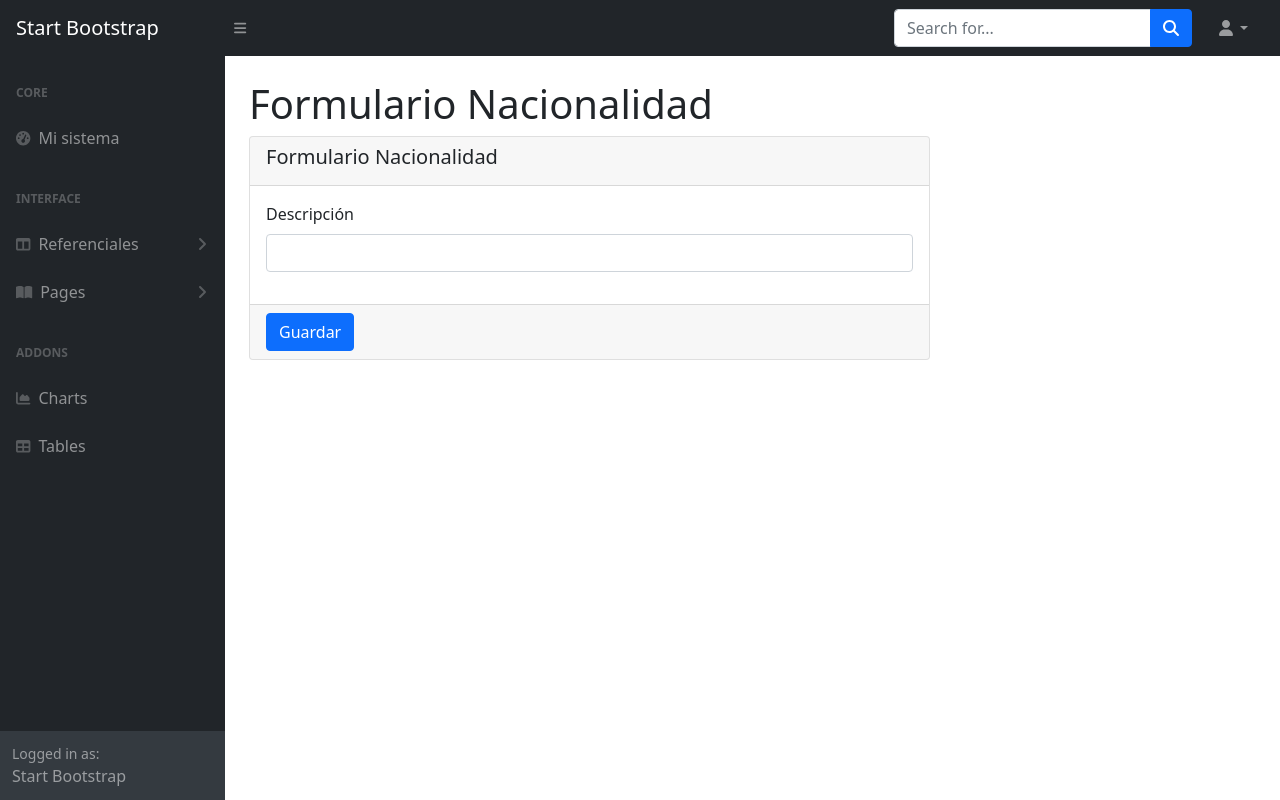
After one commit to gallopelado/ejemplo-proyecto-taller-4, a Flask app: page /seguridad/nacionalidad/frm_nacionalidad in a window 1280 px wide. The commit adds this page. Run offline with Flask 2, Linux system fonts and the light colour scheme; some libraries are stand-ins or nearby versions.

Commit message:
add: Se desarrollo la vista de nacionalidades, su listado y el agregar

```diff
--- a/app/__init__.py
+++ b/app/__init__.py
@@ -9,8 +9,9 @@ from app.rutas.referenciales.nacionalidad.nacionalidad_routes import nacmod
 
 # Se registran los modulos de referenciales
 # Versión corta
-app.register_blueprint(ciudadmod, url_prefix="/ciudad")
-app.register_blueprint(nacmod, url_prefix="/nacionalidad")
+ref = '/seguridad'
+app.register_blueprint(ciudadmod, url_prefix=f"{ref}/ciudad")
+app.register_blueprint(nacmod, url_prefix=f"{ref}/nacionalidad")
 
 # Versión larga
 #app.register_blueprint(rutas.ciudad.ciudad_routes.ciudadmod, url_prefix="/ciudad")
--- a/app/rutas/referenciales/nacionalidad/nacionalidad_routes.py
+++ b/app/rutas/referenciales/nacionalidad/nacionalidad_routes.py
@@ -1,13 +1,27 @@
-from flask import Blueprint, render_template
+from flask import Blueprint, render_template, request, redirect, url_for
 from app.modelos.referenciales.nacionalidades.NacionalidadModel import NacionalidadModel
 
 # Se crea el módulo para Blueprint
 nacmod = Blueprint("nacionalidad", __name__, template_folder="templates")
 nac_model = NacionalidadModel()
 
-# Los endpoints
+# Los endpoints de formularios
 @nacmod.route('/')
 def index():
     items = nac_model.listarTodos()
     print(items)
     return render_template('nacionalidad/index.html', items=items)
+
+@nacmod.route('/frm_nacionalidad')
+def frm_nacionalidad():
+    return render_template('nacionalidad/frm_nacionalidad.html')
+
+@nacmod.route('/guardar', methods=['POST'])
+def guardar_nacionalidad():
+    descripcion = request.form['txt_nacionalidad']
+    if descripcion is None or descripcion.strip() == '':
+        print('Ups, estaba vacio')
+        return redirect(url_for('nacionalidad.frm_nacionalidad'))
+    nac_model.agregar(descripcion.upper())
+    print('Genial')
+    return redirect(url_for('nacionalidad.index'))
--- /dev/null
+++ b/app/rutas/referenciales/nacionalidad/templates/nacionalidad/frm_nacionalidad.html
@@ -0,0 +1,44 @@
+{% extends 'base.html' %}
+
+{% block titulo_pagina %}
+Formulario Nacionalidad
+{% endblock %}
+
+{% block contenido %}
+<div id="layoutSidenav_content">
+    <main>
+        <div class="container-fluid px-4">
+            <h1 class="mt-4">
+                {% block mi_dashboard_title %}
+                Formulario Nacionalidad
+                {% endblock %}
+            </h1>
+            <div class="row">
+                <div class="col-xl-10">
+                    <div class="card mb-4">
+                        <div class="card-header">
+                            <div class="d-flex flex-row justify-content-between">
+                                <h5>Formulario Nacionalidad</h5>
+                            </div>
+                        </div>
+                        <!-- formulario -->
+                        <form action="{{ url_for('nacionalidad.guardar_nacionalidad') }}" method="post">
+                            <div class="card-body">
+                                <input type="hidden" name="txt_id_nacionalidad">
+                                <div class="mb-3">
+                                    <label for="txt_nacionalidad" class="form-label">Descripción</label>
+                                    <input type="text" class="form-control" id="txt_nacionalidad" name="txt_nacionalidad">
+                                </div>
+                            </div>
+                            <div class="card-footer">
+                                <button type="submit" class="btn btn-primary" id="btn_nacionalidad_enviar" name="btn_nacionalidad_enviar">Guardar</button>
+                            </div>
+                        </form>
+                        <!-- formulario/ -->
+                    </div>
+                </div>
+            </div>
+        </div>
+    </main>
+</div>
+{% endblock %}
--- a/app/rutas/referenciales/nacionalidad/templates/nacionalidad/index.html
+++ b/app/rutas/referenciales/nacionalidad/templates/nacionalidad/index.html
@@ -20,7 +20,7 @@ Nacionalidad
                         <div class="card-header">
                             <div class="d-flex flex-row justify-content-between">
                                 <h5>Inicio - Lista de Nacionalidad</h5>
-                                <button type="button" class="btn btn-outline-primary">Agregar</button>
+                                <a class="btn btn-outline-primary" href="{{ url_for('nacionalidad.frm_nacionalidad') }}">Agregar</a>
                             </div>
                         </div>
                         <div class="card-body">
```
Also changed, not shown: app/modelos/referenciales/nacionalidades/NacionalidadModel.py (+14 -0 lines), run.py (line endings or trailing spaces).
